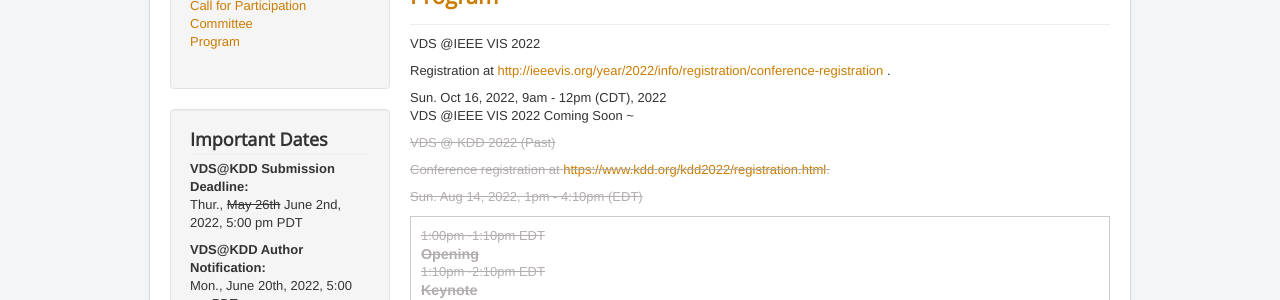
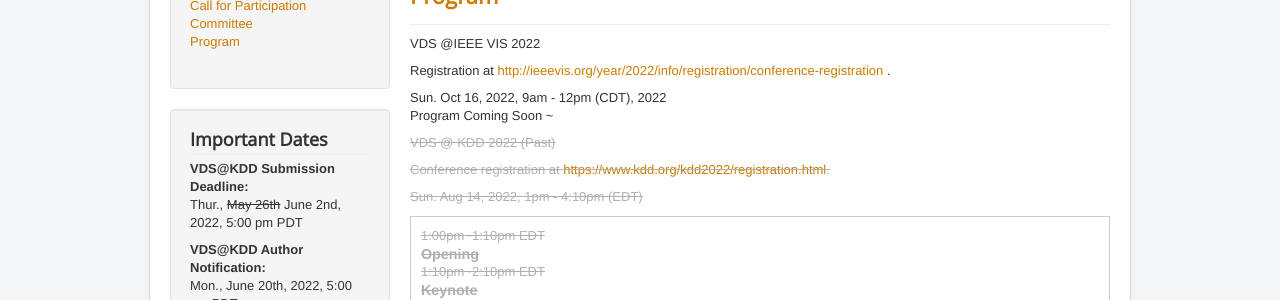
Before and after one commit to visualdatascience/2022, a Jekyll site: the page built from program.md, in a window 1280 px wide and 900 px high. Shown: the part 357-657 px from the top of the window. Built offline with Jekyll 4.4.1, drawn with Linux system fonts in a browser that asks for light colours.

```diff
--- a/_layouts/program.html
+++ b/_layouts/program.html
@@ -8,7 +8,8 @@ layout: page
 
 <span class="time">Sun. Oct 16, 2022, 9am - 12pm (CDT), 2022</span>
 
-<p>VDS @IEEE VIS 2022 Coming Soon ~</p>
+
+<p>Program Coming Soon ~</p>
 
 <div style="color: rgb(179 174 174);text-decoration: line-through;">
 <p>VDS @ KDD 2022 (Past)</p>
```
